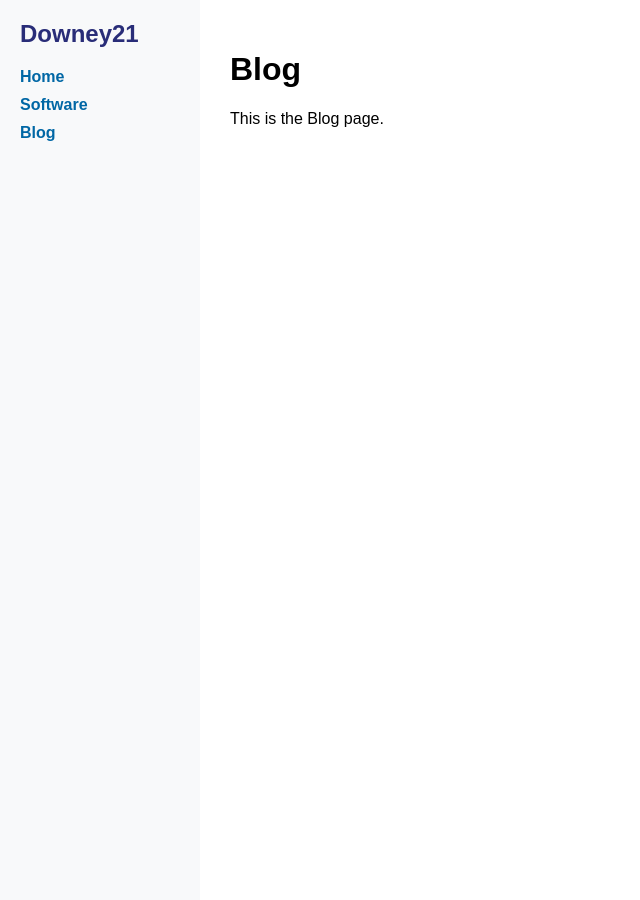
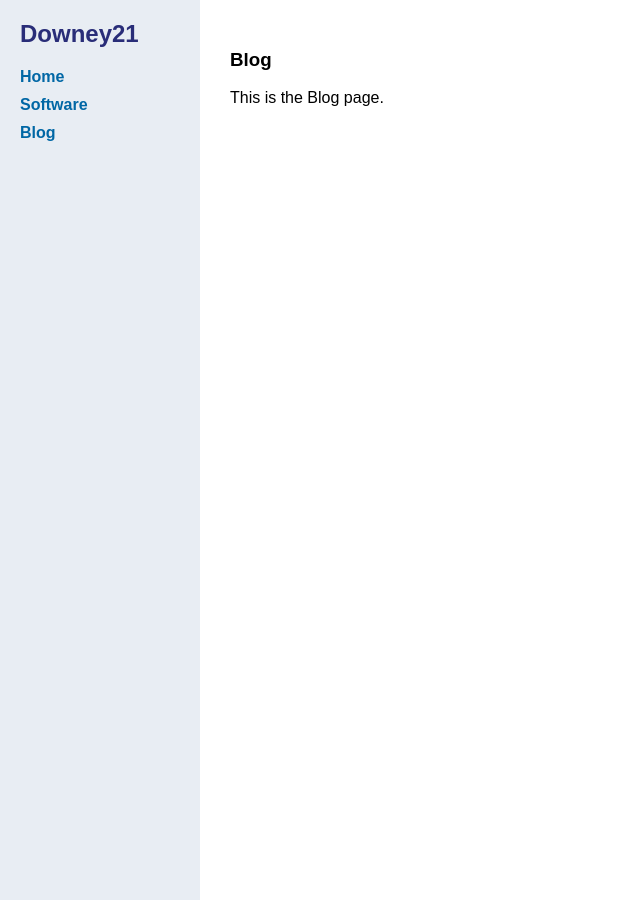
Before and after one commit to downey21/downey21.github.io, a Jekyll site: the page built from blog.md, in a window 1280 px wide. Shown: the whole page, without its empty margins (0-640 px from the left). Built offline with Jekyll 4.4.1, drawn with Linux system fonts in a browser that asks for light colours.

```diff
--- a/assets/css/style.css
+++ b/assets/css/style.css
@@ -7,7 +7,7 @@ body {
 
 .sidebar {
   width: 200px;
-  background-color: #f8f9fa;
+  background-color: #e8edf3;
   padding: 20px;
   box-sizing: border-box;
 }
--- a/blog.md
+++ b/blog.md
@@ -4,6 +4,6 @@ title: Blog
 permalink: /blog/
 ---
 
-# Blog
+### Blog
 
 This is the Blog page.
```
Also changed, not shown: index.md (+1 -1 lines), software.md (+1 -1 lines).
